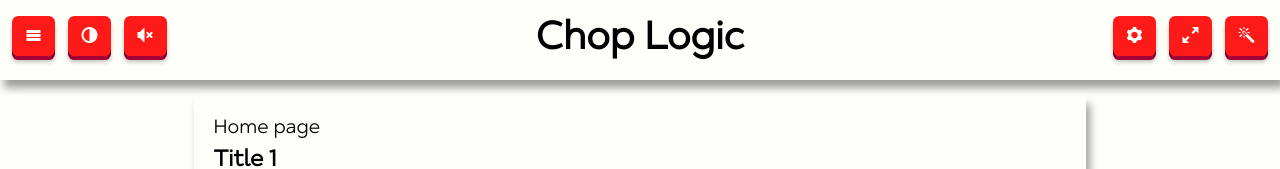
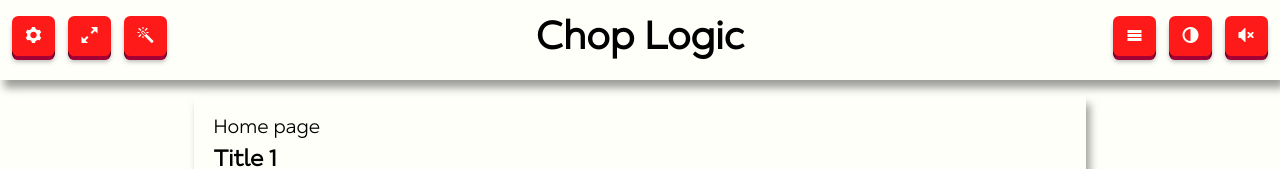
Before and after one commit to SavouryGin/chop_logic, a React app: page / in a window 1280 px wide. Shown: the top 169 px of the page. Built offline with nearby package versions, Linux system fonts and the light colour scheme.

Commit message:
ts-42: refactor the header component

```diff
--- /dev/null
+++ b/src/components/header/elements/app-heading.tsx
@@ -0,0 +1,14 @@
+import React from 'react';
+import AppLink from 'components/app-link';
+import { paths } from 'components/app-router/paths';
+import { Page } from 'enums';
+
+function AppHeading(): React.ReactElement {
+  return (
+    <h1 className='header__heading'>
+      <AppLink path={paths[Page.Home]} text='Chop Logic' isNavigation />
+    </h1>
+  );
+}
+
+export default AppHeading;
--- a/src/components/header/elements/left-header-panel.tsx
+++ b/src/components/header/elements/left-header-panel.tsx
@@ -34,7 +34,7 @@ function LeftHeaderPanel(): React.ReactElement {
   };
 
   return (
-    <>
+    <div className='header__right-panel'>
       <Button
         buttonId={ButtonID.Navigation}
         onClick={onClickMenuButton}
@@ -53,7 +53,7 @@ function LeftHeaderPanel(): React.ReactElement {
         icon={isSoundsEnabled ? Icon.Sound : Icon.NoSound}
         sound={soundPlayer.keyboard}
       />
-    </>
+    </div>
   );
 }
 
--- a/src/components/header/elements/right-header-panel.tsx
+++ b/src/components/header/elements/right-header-panel.tsx
@@ -61,7 +61,7 @@ function RightHeaderPanel(): React.ReactElement {
   }, []);
 
   return (
-    <>
+    <div className='header__left-panel'>
       <Button buttonId={ButtonID.Settings} onClick={onClickSettingButton} icon={Icon.Settings} sound={soundPlayer.slideClick} />
       <Button
         buttonId={ButtonID.FullScreen}
@@ -81,7 +81,7 @@ function RightHeaderPanel(): React.ReactElement {
         title={uiElementTexts.settings[language]}
         content={<AppSettings />}
       />
-    </>
+    </div>
   );
 }
 
--- a/src/components/header/index.tsx
+++ b/src/components/header/index.tsx
@@ -1,11 +1,9 @@
 import React from 'react';
 import formatClassName from 'helpers/formatters/format-class-name';
-import AppLink from 'components/app-link';
 import { ComponentProps } from 'types';
-import { paths } from 'components/app-router/paths';
-import { Page } from 'enums';
 import RightHeaderPanel from './elements/right-header-panel';
 import LeftHeaderPanel from './elements/left-header-panel';
+import AppHeading from './elements/app-heading';
 
 import './styles.scss';
 
@@ -14,15 +12,9 @@ export type HeaderProps = ComponentProps;
 function Header({ className }: HeaderProps): React.ReactElement {
   return (
     <header className={formatClassName(['header', className])}>
-      <div className='header__left-panel'>
-        <LeftHeaderPanel />
-      </div>
-      <h1 className='header__heading'>
-        <AppLink path={paths[Page.Home]} text='Chop Logic' isNavigation />
-      </h1>
-      <div className='header__right-panel'>
-        <RightHeaderPanel />
-      </div>
+      <LeftHeaderPanel />
+      <AppHeading />
+      <RightHeaderPanel />
     </header>
   );
 }
```
